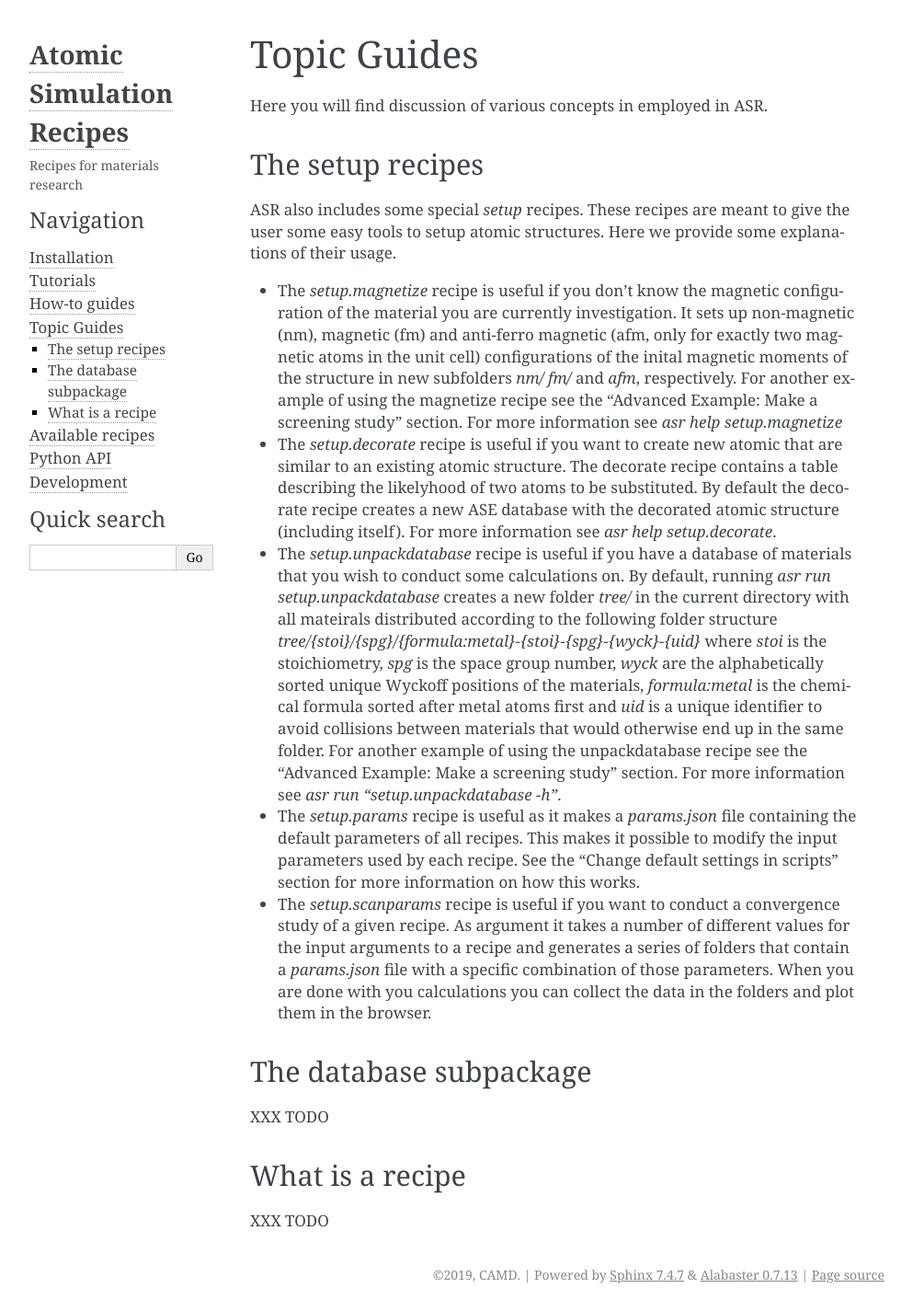
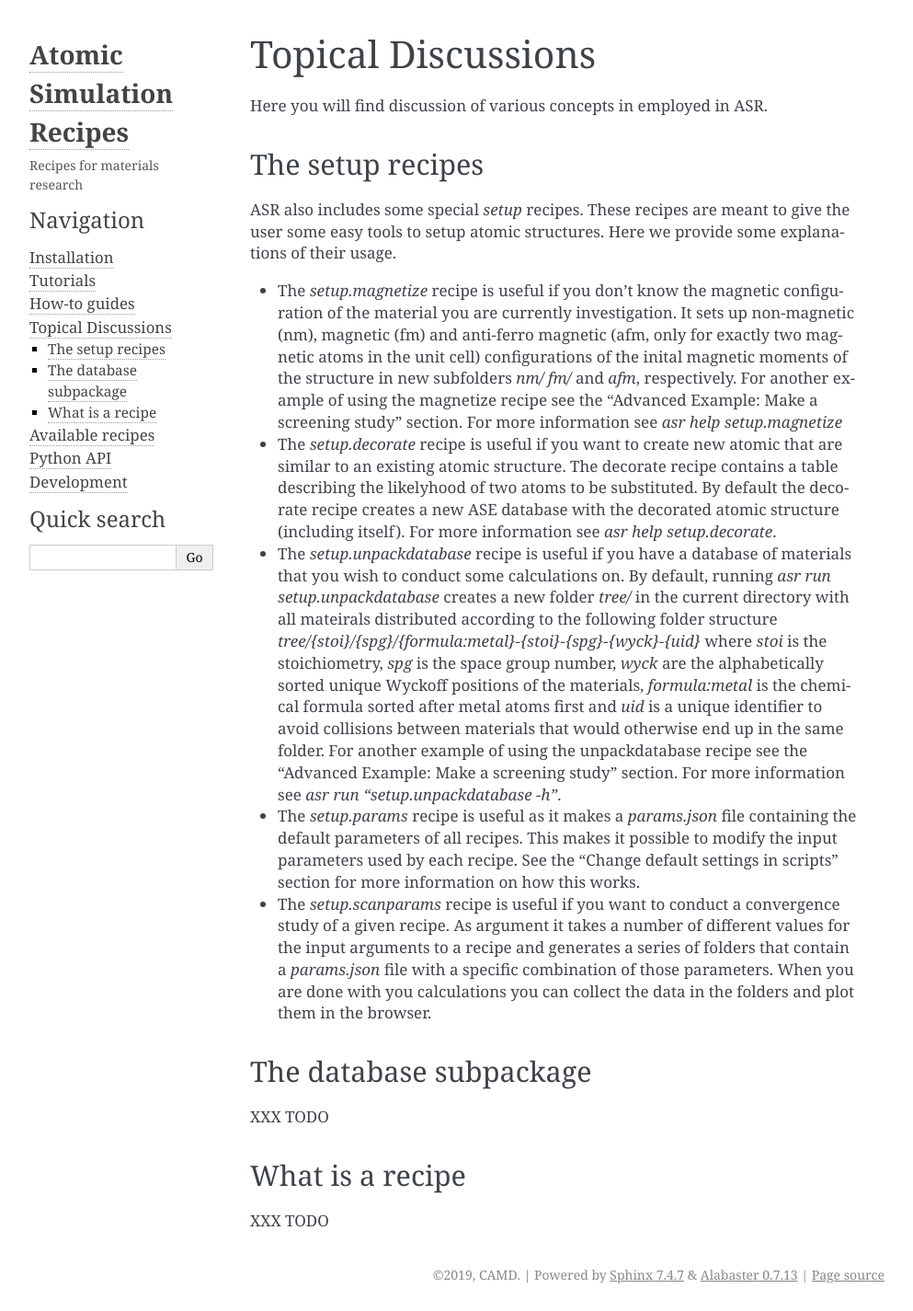
Before and after one commit to dijasila/Atomic-Simulation-Recipees, a Sphinx documentation site: the page built from docs/src/topical-discussions/topical-discussions.rst, in a window 1280 px wide. Shown: the whole page at 92% size, without its empty margins (148-1141 px from the left). Built offline with Sphinx 7.4.7, drawn with Linux system fonts in a browser that asks for light colours.

Commit message:
Update docs

```diff
--- a/docs/src/topical-discussions/topical-discussions.rst
+++ b/docs/src/topical-discussions/topical-discussions.rst
@@ -1,44 +1,55 @@
-Topic Guides
-============
+Topical Discussions
+===================
 Here you will find discussion of various concepts in employed in ASR.
 
 The setup recipes
 -----------------
-ASR also includes some special `setup` recipes. These recipes are meant to give
-the user some easy tools to setup atomic structures. Here we provide some explanations
-of their usage.
 
-* The `setup.magnetize` recipe is useful if you don't know the magnetic configuration
-  of the material you are currently investigation. It sets up non-magnetic (nm), magnetic (fm)
-  and anti-ferro magnetic (afm, only for exactly two magnetic atoms in the unit cell)
-  configurations of the inital magnetic moments of the structure in new subfolders `nm/` `fm/`
-  and `afm`, respectively. For another example of using the magnetize recipe see the
-  "Advanced Example: Make a screening study" section. For more information see
+ASR also includes some special `setup` recipes. These recipes are
+meant to give the user some easy tools to setup atomic
+structures. Here we provide some explanations of their usage.
+
+* The `setup.magnetize` recipe is useful if you don't know the
+  magnetic configuration of the material you are currently
+  investigation. It sets up non-magnetic (nm), magnetic (fm) and
+  anti-ferro magnetic (afm, only for exactly two magnetic atoms in the
+  unit cell) configurations of the inital magnetic moments of the
+  structure in new subfolders `nm/` `fm/` and `afm`, respectively. For
+  another example of using the magnetize recipe see the "Advanced
+  Example: Make a screening study" section. For more information see
   `asr help setup.magnetize`
-* The `setup.decorate` recipe is useful if you want to create new atomic that are similar
-  to an existing atomic structure. The decorate recipe contains a table describing the
-  likelyhood of two atoms to be substituted. By default the decorate recipe creates a
-  new ASE database with the decorated atomic structure (including itself). For more
-  information see `asr help setup.decorate`.
-* The `setup.unpackdatabase` recipe is useful if you have a database of materials that you wish
-  to conduct some calculations on. By default, running `asr run setup.unpackdatabase` creates a new
-  folder `tree/` in the current directory with all mateirals distributed according to the
-  following folder structure `tree/{stoi}/{spg}/{formula:metal}-{stoi}-{spg}-{wyck}-{uid}`
-  where `stoi` is the stoichiometry, `spg` is the space group number, `wyck` are the alphabetically
-  sorted unique Wyckoff positions of the materials, `formula:metal` is the chemical formula
-  sorted after metal atoms first and `uid` is a unique identifier to avoid collisions between
-  materials that would otherwise end up in the same folder. For another example of using the
-  unpackdatabase recipe see the "Advanced Example: Make a screening study" section. For more
+* The `setup.decorate` recipe is useful if you want to create new
+  atomic that are similar to an existing atomic structure. The
+  decorate recipe contains a table describing the likelyhood of two
+  atoms to be substituted. By default the decorate recipe creates a
+  new ASE database with the decorated atomic structure (including
+  itself). For more information see `asr help setup.decorate`.
+* The `setup.unpackdatabase` recipe is useful if you have a database
+  of materials that you wish to conduct some calculations on. By
+  default, running `asr run setup.unpackdatabase` creates a new folder
+  `tree/` in the current directory with all mateirals distributed
+  according to the following folder structure
+  `tree/{stoi}/{spg}/{formula:metal}-{stoi}-{spg}-{wyck}-{uid}` where
+  `stoi` is the stoichiometry, `spg` is the space group number, `wyck`
+  are the alphabetically sorted unique Wyckoff positions of the
+  materials, `formula:metal` is the chemical formula sorted after
+  metal atoms first and `uid` is a unique identifier to avoid
+  collisions between materials that would otherwise end up in the same
+  folder. For another example of using the unpackdatabase recipe see
+  the "Advanced Example: Make a screening study" section. For more
   information see `asr run "setup.unpackdatabase -h"`.
-* The `setup.params` recipe is useful as it makes a `params.json` file containing the default
-  parameters of all recipes. This makes it possible to modify the input parameters used by each
-  recipe. See the "Change default settings in scripts" section for more information on
+* The `setup.params` recipe is useful as it makes a `params.json` file
+  containing the default parameters of all recipes. This makes it
+  possible to modify the input parameters used by each recipe. See the
+  "Change default settings in scripts" section for more information on
   how this works.
-* The `setup.scanparams` recipe is useful if you want to conduct a convergence study
-  of a given recipe. As argument it takes a number of different values for the input arguments
-  to a recipe and generates a series of folders that contain a `params.json` file with a specific
-  combination of those parameters. When you are done with you calculations you can collect
-  the data in the folders and plot them in the browser.
+* The `setup.scanparams` recipe is useful if you want to conduct a
+  convergence study of a given recipe. As argument it takes a number
+  of different values for the input arguments to a recipe and
+  generates a series of folders that contain a `params.json` file with
+  a specific combination of those parameters. When you are done with
+  you calculations you can collect the data in the folders and plot
+  them in the browser.
 
 The database subpackage
 -----------------------
```
